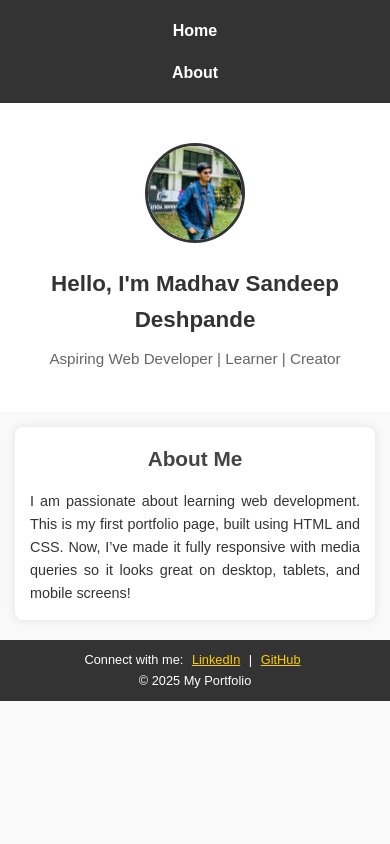
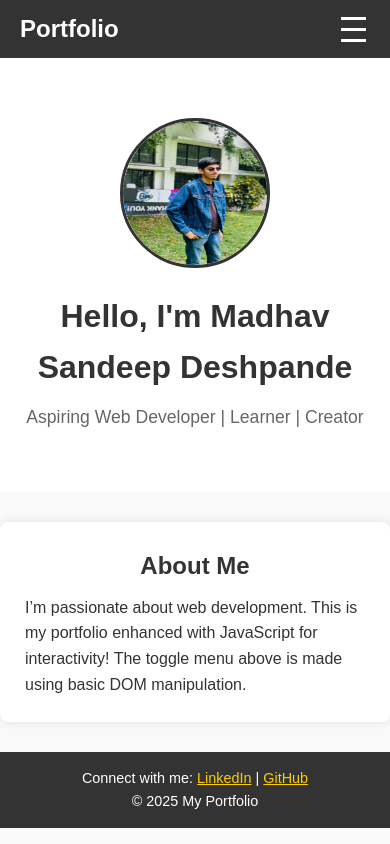
Before and after one commit to madhav-cell/resume, a plain HTML site: page index.html in a window 390 px wide. Drawn offline with Linux system fonts and the light colour scheme.

Commit message:
Week 3: Added JavaScript interactivity and responsive updates

```diff
--- a/index.html
+++ b/index.html
@@ -5,13 +5,7 @@
   <meta name="viewport" content="width=device-width, initial-scale=1.0">
   <title>My Portfolio</title>
   <style>
-    /* Basic Reset */
-    * {
-      margin: 0;
-      padding: 0;
-      box-sizing: border-box;
-    }
-
+    * { margin: 0; padding: 0; box-sizing: border-box; }
     body {
       font-family: Arial, sans-serif;
       background-color: #f9f9f9;
@@ -19,32 +13,50 @@
       line-height: 1.6;
     }
 
-    /* Navigation Bar */
+    /* Navbar */
     nav {
-      background-color: #333;
+      background: #333;
       padding: 10px 20px;
       display: flex;
-      justify-content: center;
+      justify-content: space-between;
+      align-items: center;
       flex-wrap: wrap;
     }
 
-    nav a {
+    .nav-links {
+      display: flex;
+      gap: 15px;
+    }
+
+    .nav-links a {
       color: white;
       text-decoration: none;
-      margin: 0 15px;
       font-weight: bold;
-      font-size: 1rem;
     }
 
-    nav a:hover {
+    .nav-links a:hover {
       color: #ffcc00;
+    }
+
+    /* Hamburger Button */
+    .menu-btn {
+      display: none;
+      flex-direction: column;
+      cursor: pointer;
+    }
+
+    .menu-btn div {
+      width: 25px;
+      height: 3px;
+      background: white;
+      margin: 4px;
     }
 
     /* Hero Section */
     .hero {
       text-align: center;
       padding: 60px 20px;
-      background-color: #fff;
+      background: #fff;
     }
 
     .hero img {
@@ -53,159 +65,107 @@
       border-radius: 50%;
       border: 3px solid #333;
       margin-bottom: 15px;
-      object-fit: cover;
     }
 
     .hero h1 {
-      font-size: 2.2rem;
+      font-size: 2rem;
       margin-bottom: 10px;
     }
 
     .hero p {
-      font-size: 1.2rem;
+      font-size: 1.1rem;
       color: #666;
     }
 
-    /* About Section */
+    /* About */
     .about {
-      padding: 30px;
       max-width: 900px;
-      margin: 40px auto;
+      margin: 30px auto;
       background: #fff;
+      padding: 25px;
       border-radius: 8px;
       box-shadow: 0 0 10px rgba(0,0,0,0.1);
     }
 
-    .about h2 {
-      text-align: center;
-      margin-bottom: 15px;
-      color: #444;
-      font-size: 1.8rem;
-    }
-
-    .about p {
-      font-size: 1rem;
-      text-align: justify;
-    }
+    .about h2 { text-align: center; margin-bottom: 10px; }
 
     /* Footer */
     footer {
       text-align: center;
       background: #333;
       color: white;
-      padding: 15px 10px;
-      margin-top: 20px;
+      padding: 15px;
       font-size: 0.9rem;
     }
 
-    footer a {
-      color: #ffcc00;
-      margin: 0 5px;
-    }
-
-    /* ===========================
-       📱 MEDIA QUERIES
-       =========================== */
-
-    /* Tablets (≤ 768px) */
+    /* Responsive */
     @media (max-width: 768px) {
-      nav {
-        flex-direction: column;
-        align-items: center;
+      .menu-btn {
+        display: flex;
       }
 
-      nav a {
-        margin: 8px 0;
-        font-size: 1rem;
+      .nav-links {
+        display: none;
+        flex-direction: column;
+        width: 100%;
+        background: #444;
+        padding: 10px 0;
       }
 
-      .hero {
-        padding: 40px 15px;
-      }
-
-      .hero h1 {
-        font-size: 1.8rem;
-      }
-
-      .hero p {
-        font-size: 1rem;
-      }
-
-      .about {
-        margin: 20px;
-        padding: 20px;
-      }
-    }
-
-    /* Mobile (≤ 480px) */
-    @media (max-width: 480px) {
-      .hero img {
-        width: 100px;
-        height: 100px;
-      }
-
-      .hero h1 {
-        font-size: 1.4rem;
-      }
-
-      .hero p {
-        font-size: 0.95rem;
-      }
-
-      .about {
-        margin: 15px;
-        padding: 15px;
-      }
-
-      .about h2 {
-        font-size: 1.3rem;
-      }
-
-      .about p {
-        font-size: 0.9rem;
-      }
-
-      footer {
-        font-size: 0.8rem;
-        padding: 10px;
+      .nav-links.active {
+        display: flex;
       }
     }
   </style>
 </head>
 <body>
 
-  <!-- Navigation Bar -->
+  <!-- Navbar -->
   <nav>
-    <a href="#home">Home</a>
-    <a href="#about">About</a>
+    <h2 style="color:white;">Portfolio</h2>
+    <div class="menu-btn" id="menu-btn">
+      <div></div><div></div><div></div>
+    </div>
+    <div class="nav-links" id="nav-links">
+      <a href="#home">Home</a>
+      <a href="#about">About</a>
+    </div>
   </nav>
 
-  <!-- Hero Section -->
+  <!-- Hero -->
   <section class="hero" id="home">
     <img src="/image/my photo.jpg" alt="My Photo">
     <h1>Hello, I'm Madhav Sandeep Deshpande</h1>
     <p>Aspiring Web Developer | Learner | Creator</p>
   </section>
 
-  <!-- About Section -->
+  <!-- About -->
   <section class="about" id="about">
     <h2>About Me</h2>
     <p>
-      I am passionate about learning web development. This is my first portfolio page,
-      built using HTML and CSS. Now, I’ve made it fully responsive with media queries
-      so it looks great on desktop, tablets, and mobile screens!
+      I’m passionate about web development. This is my portfolio enhanced with JavaScript for interactivity!
+      The toggle menu above is made using basic DOM manipulation.
     </p>
   </section>
 
   <!-- Footer -->
   <footer>
-    <p>
-      Connect with me:
-      <a href="https://www.linkedin.com/in/madhav-deshpande-5ab036259/" target="_blank">LinkedIn</a> |
-      <a href="https://github.com/madhav-cell/madhav-cell" target="_blank">GitHub</a>
+    <p>Connect with me:
+      <a href="https://www.linkedin.com/in/madhav-deshpande-5ab036259/" style="color: #ffcc00;">LinkedIn</a> |
+      <a href="https://github.com/madhav-cell/madhav-cell" style="color: #ffcc00;">GitHub</a>
     </p>
     <p>&copy; 2025 My Portfolio</p>
   </footer>
 
+  <!-- JavaScript -->
+  <script>
+    const menuBtn = document.getElementById('menu-btn');
+    const navLinks = document.getElementById('nav-links');
+
+    menuBtn.addEventListener('click', () => {
+      navLinks.classList.toggle('active');
+    });
+  </script>
+
 </body>
 </html>
```
Also changed, not shown: Calculator.html (added, +79 -0 lines).
